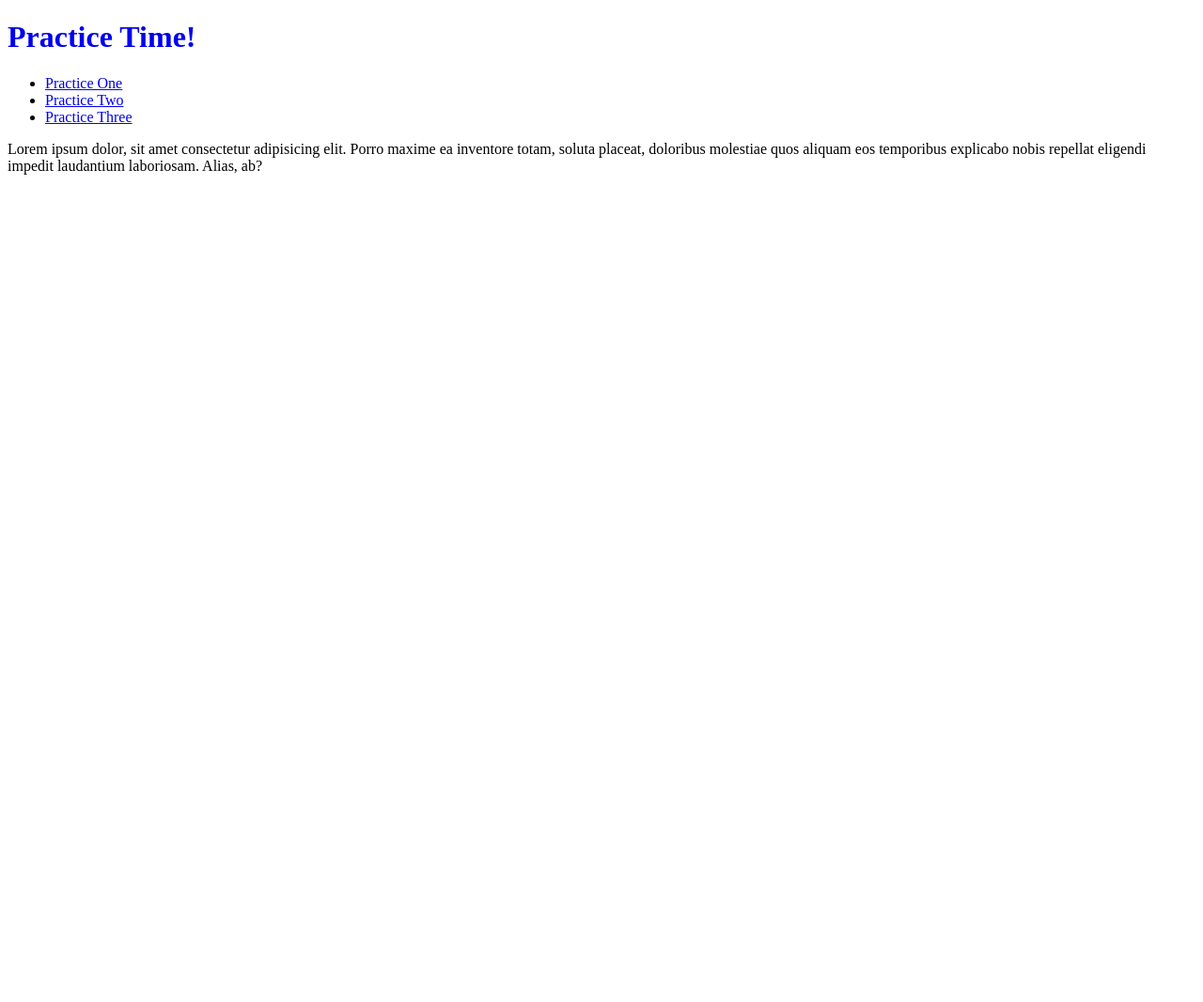
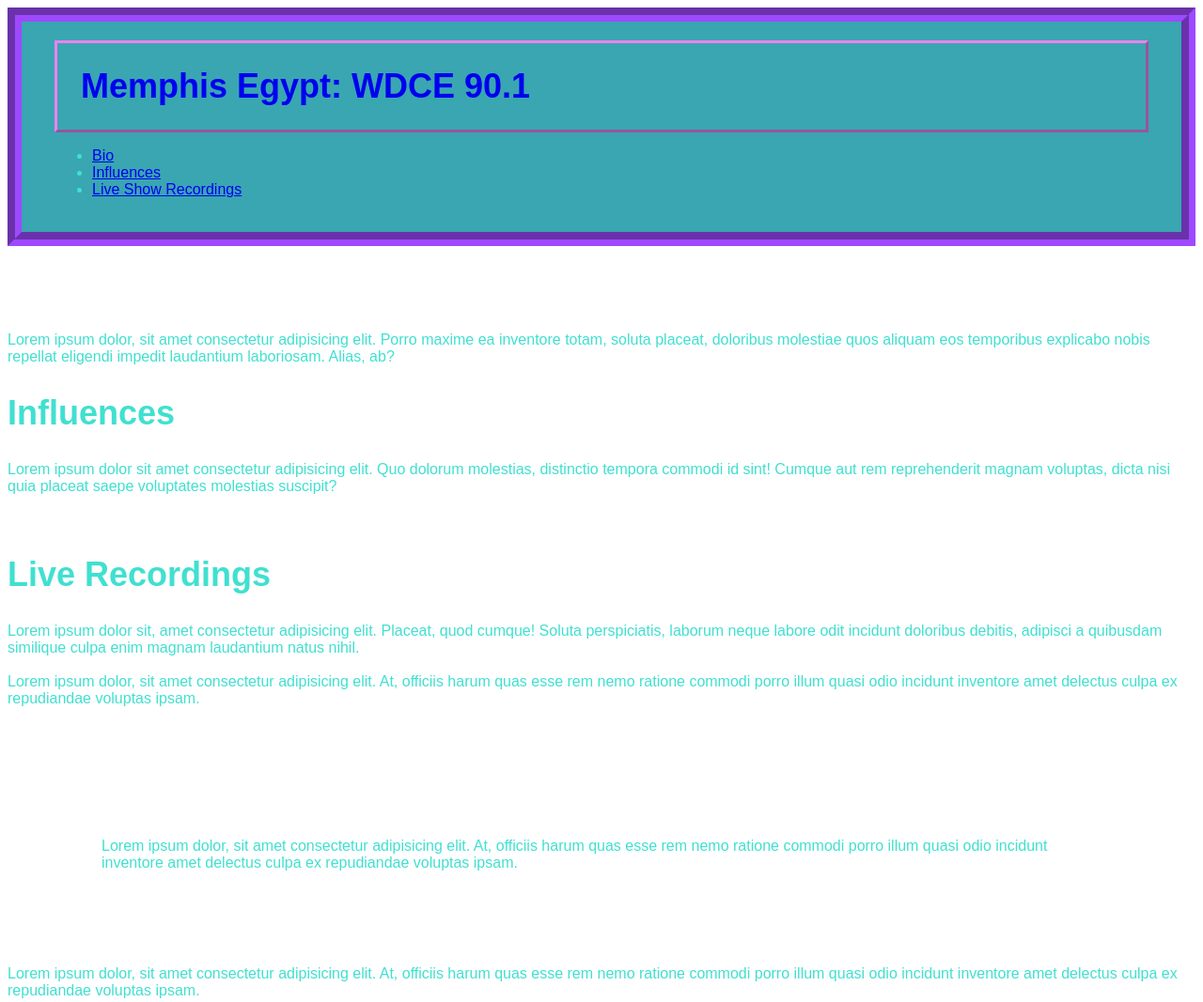
Before and after one commit to TuckerLarrabee/practice_one, a plain HTML site: page index.html in a window 1280 px wide. Shown: the whole page at 94% size. Before the commit the page ends 800 px from the top, so only its background shows below. Drawn offline with Linux system fonts and the light colour scheme.

Commit message:
lots of practice with CSS

```diff
--- /dev/null
+++ b/assets/css/style.css
@@ -0,0 +1,60 @@
+body {
+    color: turquoise;
+    font-family: Arial, Helvetica, sans-serif;
+}
+
+header {
+    padding: 20px 35px;
+    border-style: groove;
+    border-color: rgb(158, 73, 255);
+    border-width: 15px;
+    background-color: #39a6b2;
+}
+
+header h1 {
+    font-weight: bold;
+    font-size: 36px;
+    color: #fce138;
+    margin: 0;
+    border-style: outset;
+    border-color: violet;
+    padding: 25px;
+}
+
+.break{
+    padding-top: 75px;
+}
+
+h1 a {
+    text-decoration: none;
+}
+
+.sectionone {
+    height: 100px;
+    padding: 50px;
+    margin: 25px;
+    border-top-color: blueviolet;
+    border-style: inset;
+    border-width: 15px;
+}
+
+.sectiontwo {
+    height: 55px;
+}
+
+.sectionthree {
+    height: 75px;
+}
+
+.sectionfour {
+    padding: 100px;
+
+}
+
+.influences h2 {
+    font-size: 36px;
+}
+
+.recordings h2 {
+    font-size: 36px;
+}
--- a/assets/style.css
+++ /dev/null
@@ -1,3 +0,0 @@
-h1 a {
-    text-decoration: none;
-}
--- a/index.html
+++ b/index.html
@@ -3,41 +3,66 @@
 
     <head>
         <meta charset="UTF-8"/>
-        <title>Practice</title>
-        <link rel="stylesheet" href="./assets/style.css">
+        <title>Memphis Egypt</title>
+        <link rel="stylesheet" href="./assets/css/style.css">
     </head>
 
 <body>
 
     <header>
         <h1>
-            <a href="/">Practice Time!</a>
+            <a href="./index.html">Memphis Egypt: WDCE 90.1</a>
         </h1>
         <nav>
             <ul>
                 <li>
-                    <a href="#practice-one">Practice One</a>
+                    <a href="#bio">Bio</a>
                 </li>
                 <li>
-                    <a href="#practice-two">Practice Two</a>
+                    <a href="#influences">Influences</a>
                 </li>
                 <li>
-                    <a href="#practice-three">Practice Three</a>
+                    <a href="#recordings">Live Show Recordings</a>
                 </li>
             </ul>
         </nav>
     </header>
 
-    <section>
+    <section class="break">
         <p>
             Lorem ipsum dolor, sit amet consectetur adipisicing elit. Porro maxime ea inventore totam, soluta placeat, doloribus molestiae quos aliquam eos temporibus explicabo nobis repellat eligendi impedit laudantium laboriosam. Alias, ab?
         </p>
     </section>
 
+    <section id="influences" class="influences">
+        <div id="bio">
+            <h2>Influences</h2>
+            <p>Lorem ipsum dolor sit amet consectetur adipisicing elit. Quo dolorum molestias, distinctio tempora commodi id sint! Cumque aut rem reprehenderit magnam voluptas, dicta nisi quia placeat saepe voluptates molestias suscipit?</p>
+        </div>
+    </section>
 
+        <br>
 
+    <section id="recordings" class="recordings">
+        <h2>Live Recordings</h2>
+        <div>
+        Lorem ipsum dolor sit, amet consectetur adipisicing elit. Placeat, quod cumque! Soluta perspiciatis, laborum neque labore odit incidunt doloribus debitis, adipisci a quibusdam similique culpa enim magnam laudantium natus nihil.
+        </div>
+    </section>
 
+        <br>
 
+    <section class="sectionthree">
+        Lorem ipsum dolor, sit amet consectetur adipisicing elit. At, officiis harum quas esse rem nemo ratione commodi porro illum quasi odio incidunt inventore amet delectus culpa ex repudiandae voluptas ipsam.
+    </section>
+
+    <section class="sectionfour">
+        Lorem ipsum dolor, sit amet consectetur adipisicing elit. At, officiis harum quas esse rem nemo ratione commodi porro illum quasi odio incidunt inventore amet delectus culpa ex repudiandae voluptas ipsam.
+    </section>
+
+    <section class="sectionfive">
+        Lorem ipsum dolor, sit amet consectetur adipisicing elit. At, officiis harum quas esse rem nemo ratione commodi porro illum quasi odio incidunt inventore amet delectus culpa ex repudiandae voluptas ipsam.
+    </section>
 
 </body>
 
```
